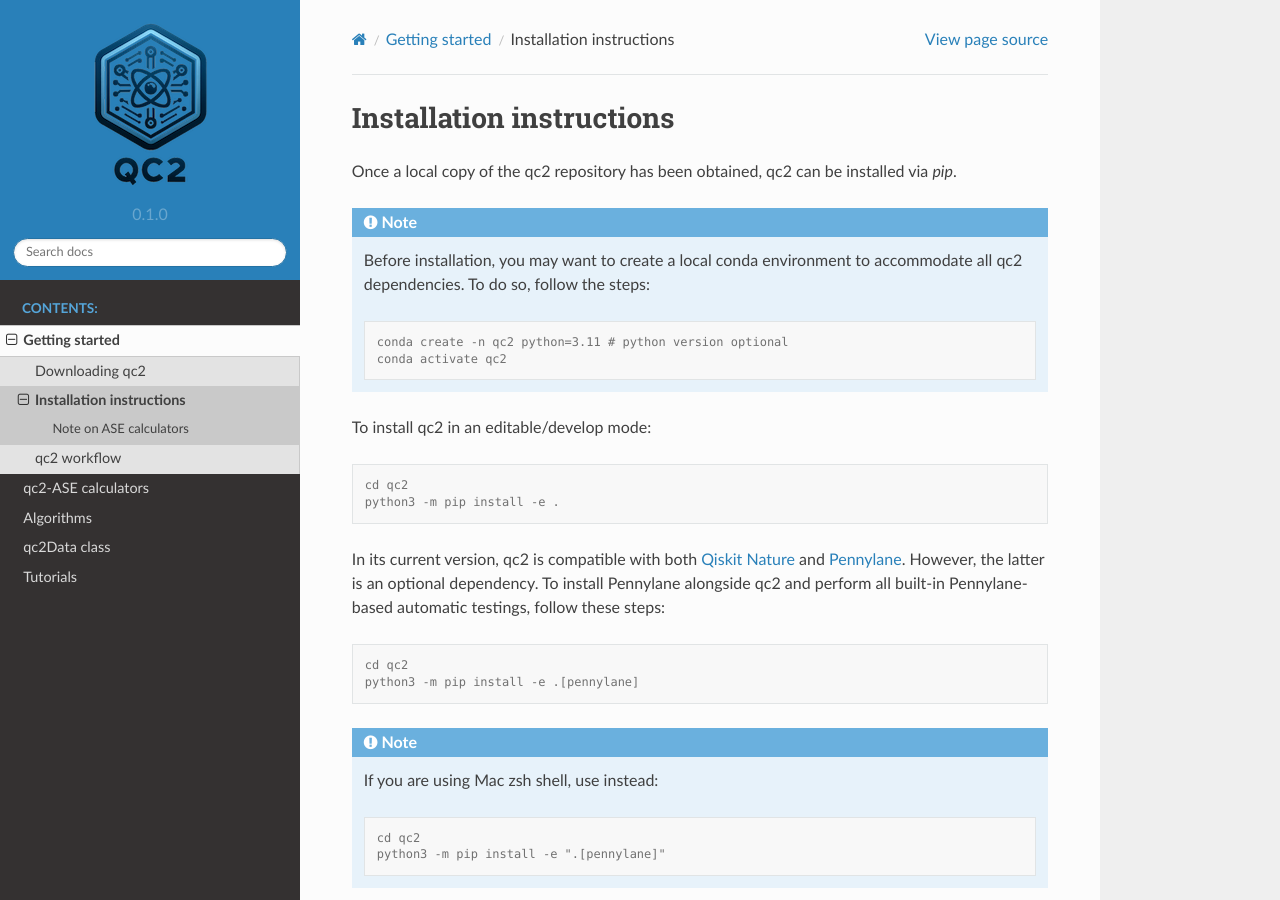
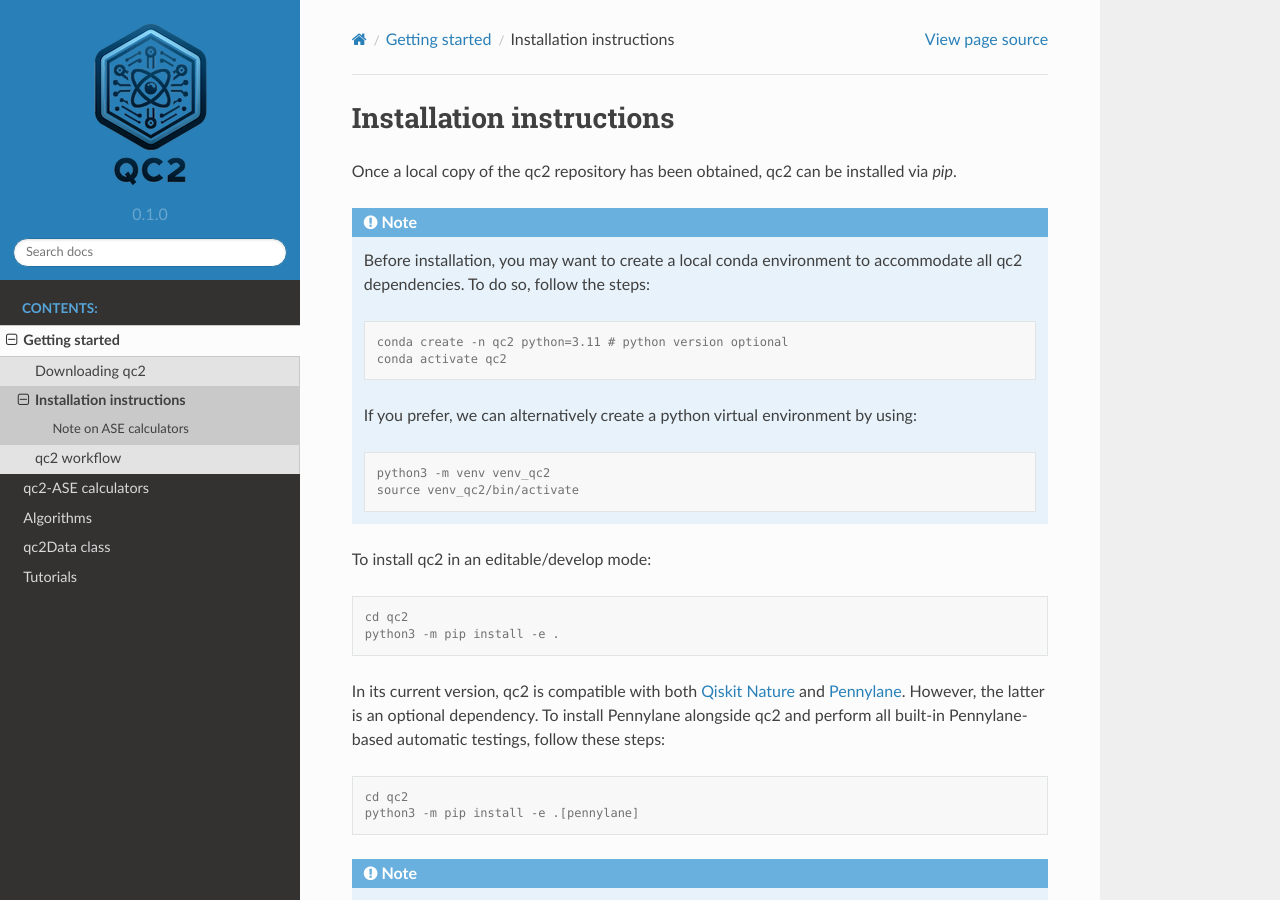
Before and after one commit to qc2nl/qc2, a Sphinx documentation site: the page built from docs/get-started/installation.rst, in a window 1280 px wide and 900 px high. Built offline with Sphinx 7.4.7 and the Read the Docs theme 2.0.0, drawn with Linux system fonts in a browser that asks for light colours.

Commit message:
Add venv option into docs

```diff
--- a/docs/get-started/installation.rst
+++ b/docs/get-started/installation.rst
@@ -12,6 +12,15 @@ Once a local copy of the qc2 repository has been obtained, qc2 can be installed
 
         conda create -n qc2 python=3.11 # python version optional
         conda activate qc2
+
+
+    If you prefer, we can alternatively create a python virtual environment by using:
+
+    .. code-block:: console
+
+        python3 -m venv venv_qc2
+        source venv_qc2/bin/activate
+
 
 To install qc2 in an editable/develop mode:
 
```
